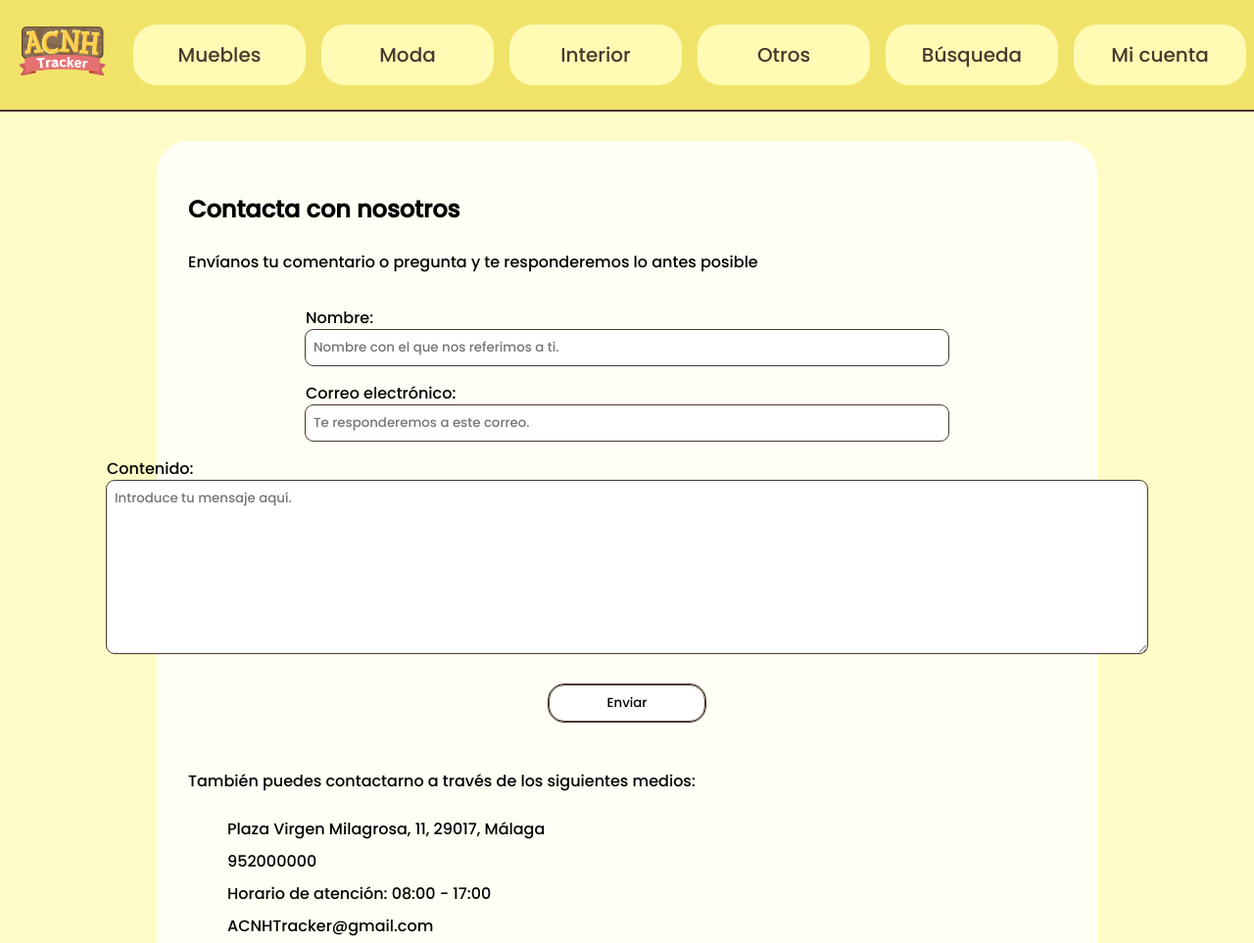
After one commit to Pepe331419/Reto2, a PHP site: page /contacto.php in a window 1280 px wide. The commit adds this page. Shown: the top 963 px of the page at 98% size. Run offline with PHP 8.4, Linux system fonts and the light colour scheme.

Commit message:
Creado contacto

```diff
--- /dev/null
+++ b/Reto 2 - DIW/contacto.php
@@ -0,0 +1,50 @@
+<!DOCTYPE html>
+<html lang="es">
+
+<?php
+$titulo = "Mi cuenta :: ACNH Tracker";
+require("views/head.php");
+?>
+
+<body>
+    <?php
+    require("views/header.php");
+    ?>
+
+    <main class="contacto">
+        <section class="boxed">
+            <h2>Contacta con nosotros</h2>
+            <p>Envíanos tu comentario o pregunta y te responderemos lo antes posible</p>
+            <form action="#">
+                <div>
+                    <label for="contactName">Nombre: </label>
+                    <input type="text" name="name" id="contactName" placeholder="Nombre con el que nos referimos a ti." required>
+                </div>
+                <div>
+                    <label for="contactMail">Correo electrónico: </label>
+                    <input type="email" name="mail" id="contactMail" placeholder="Te responderemos a este correo.">
+                </div>
+                <div>
+                    <label for="contactMessage">Contenido: </label>
+                    <textarea name="message" id="contactMessage" cols="90" rows="8" placeholder="Introduce tu mensaje aquí." required></textarea>
+                </div>
+                <input type="submit" value="Enviar">
+            </form>
+            <p>También puedes contactarno a través de los siguientes medios:</p>
+            <address>
+                <ul>
+                    <li>Plaza Virgen Milagrosa, 11, 29017, Málaga</li>
+                    <li><a href="tel:+34952000000">952000000</a></li>
+                    <li>Horario de atención: 08:00 - 17:00</li>
+                    <li><a href="mailto:ACNHTracker@gmail.com">ACNHTracker@gmail.com</a></li>
+                    <iframe src="https://www.google.com/maps/embed?pb=!1m18!1m12!1m3!1d2261.4184148889462!2d-4.366617678192114!3d36.71947276943058!2m3!1f0!2f0!3f0!3m2!1i1024!2i768!4f13.1!3m3!1m2!1s0xd7259120bfc4db3%3A0xec0ecedd8dc61902!2sCesur%20M%C3%A1laga%20Este%20%F0%9F%A5%87%20-%20Formaci%C3%B3n%20Profesional!5e0!3m2!1ses!2ses!4v1699102954868!5m2!1ses!2ses" width="600" height="450" allowfullscreen="false" loading="lazy" referrerpolicy="no-referrer-when-downgrade"></iframe>
+                </ul>
+            </address>
+
+        </section>
+    </main>
+
+    <?php
+    require("views/footer.php");
+    ?>
+</body>
--- /dev/null
+++ b/Reto 2 - DIW/static/css/_contacto.scss
@@ -0,0 +1,85 @@
+@use "vars";
+
+main.contacto {
+    section.boxed p{
+        margin-bottom: 1.5rem;
+        margin-top: 1.5rem;
+    }
+
+    form {
+        display: flex;
+        flex-direction: column;
+        align-items: center;
+
+        div {
+            display: flex;
+            flex-direction: column;
+            margin: 0.5rem 0;
+        }
+
+        textarea {
+            border-radius: 0.5rem;
+            padding: 0.5rem;
+            outline: solid 1px vars.$color_letra_menu;
+            border: 0;
+            resize: vertical;
+
+            &:focus {
+                outline: solid 2px vars.$color_letra_menu;
+            }
+        }
+
+        input {
+            width: 40rem;
+            border-radius: 0.5rem;
+            padding: 0.5rem;
+            outline: solid 1px vars.$color_letra_menu;
+            border: 0;
+
+            &:focus {
+                outline: solid 2px vars.$color_letra_menu;
+            }
+
+            &[type=submit] {
+                margin-top: 1.5rem;
+                margin-bottom: 1.5rem;
+                width: 10rem;
+                background-color: #ffffff;
+                border: solid 1px vars.$color_letra_menu;
+                padding: 0.5rem 1rem;
+                border-radius: 1rem;
+
+                &:hover {
+                    outline: solid 2px vars.$color_letra_menu;
+                    background-color: vars.$color_elemento_menu;
+                }
+            }
+        }
+    }
+
+    address{
+        font-style: normal;
+
+        ul{
+            list-style: none;
+            margin: 0;
+
+            li {
+                margin: 0.5rem 0;
+            }
+        }
+
+        a{
+            text-decoration: none;
+            margin: auto;
+            color: #000000;
+        }
+
+        iframe{
+            margin: 0;
+            padding: 0;
+            border-radius: 1rem;
+            border: 0.2rem solid vars.$color_letra_menu;
+        }
+    }
+}
--- a/Reto 2 - DIW/static/css/style.css
+++ b/Reto 2 - DIW/static/css/style.css
@@ -297,6 +297,75 @@ main.miCuenta form#modifyInfo input[type=submit]:hover {
   background-color: #fffbb4;
 }
 
+main.contacto section.boxed p {
+  margin-bottom: 1.5rem;
+  margin-top: 1.5rem;
+}
+main.contacto form {
+  display: flex;
+  flex-direction: column;
+  align-items: center;
+}
+main.contacto form div {
+  display: flex;
+  flex-direction: column;
+  margin: 0.5rem 0;
+}
+main.contacto form textarea {
+  border-radius: 0.5rem;
+  padding: 0.5rem;
+  outline: solid 1px #49382e;
+  border: 0;
+  resize: vertical;
+}
+main.contacto form textarea:focus {
+  outline: solid 2px #49382e;
+}
+main.contacto form input {
+  width: 40rem;
+  border-radius: 0.5rem;
+  padding: 0.5rem;
+  outline: solid 1px #49382e;
+  border: 0;
+}
+main.contacto form input:focus {
+  outline: solid 2px #49382e;
+}
+main.contacto form input[type=submit] {
+  margin-top: 1.5rem;
+  margin-bottom: 1.5rem;
+  width: 10rem;
+  background-color: #ffffff;
+  border: solid 1px #49382e;
+  padding: 0.5rem 1rem;
+  border-radius: 1rem;
+}
+main.contacto form input[type=submit]:hover {
+  outline: solid 2px #49382e;
+  background-color: #fffbb4;
+}
+main.contacto address {
+  font-style: normal;
+}
+main.contacto address ul {
+  list-style: none;
+  margin: 0;
+}
+main.contacto address ul li {
+  margin: 0.5rem 0;
+}
+main.contacto address a {
+  text-decoration: none;
+  margin: auto;
+  color: #000000;
+}
+main.contacto address iframe {
+  margin: 0;
+  padding: 0;
+  border-radius: 1rem;
+  border: 0.2rem solid #49382e;
+}
+
 * {
   font-family: "Poppins", sans-serif;
 }
@@ -333,7 +402,8 @@ section.boxed p {
 }
 section.boxed iframe {
   margin-top: 1rem;
-  border: 0;
+  border-radius: 1rem;
+  border: 0.2rem solid #49382e;
 }
 section.boxed div.col2 {
   display: flex;
--- a/Reto 2 - DIW/static/css/style.scss
+++ b/Reto 2 - DIW/static/css/style.scss
@@ -2,6 +2,7 @@
 @use "header";
 @use "footer";
 @use "micuenta";
+@use "contacto";
 
 * {
     font-family: 'Poppins', sans-serif;
@@ -42,7 +43,8 @@ section.boxed {
 
     iframe {
         margin-top: 1rem;
-        border: 0;
+        border-radius: 1rem;
+        border: 0.2rem solid vars.$color_letra_menu;
     }
 
     div.col2 {
@@ -264,12 +266,12 @@ main.login {
             margin: 0;
             padding: 0;
 
-            div.hidden{
+            div.hidden {
                 display: none;
             }
         }
 
-        div#recoverPassword{
+        div#recoverPassword {
             margin: 0;
         }
 
@@ -338,7 +340,7 @@ main.login {
                 }
             }
 
-            input#recoverMail{
+            input#recoverMail {
                 margin-bottom: 1rem;
             }
         }
--- a/Reto 2 - DIW/static/js/header.js
+++ b/Reto 2 - DIW/static/js/header.js
@@ -19,6 +19,8 @@ document.addEventListener("DOMContentLoaded", function () {
     const lgndPrecio = document.querySelector("#lgndPrecio");
     const fldstPrecio = document.querySelector("#fldstPrecio");
     const divPrecio = fldstPrecio.querySelectorAll(".divPrecio");
+
+
 
     if (btnBusqueda) btnBusqueda.addEventListener("click", ()=>{
         menuBusqueda.classList.toggle("reveal");
```
Also changed, not shown: 1 other file.
